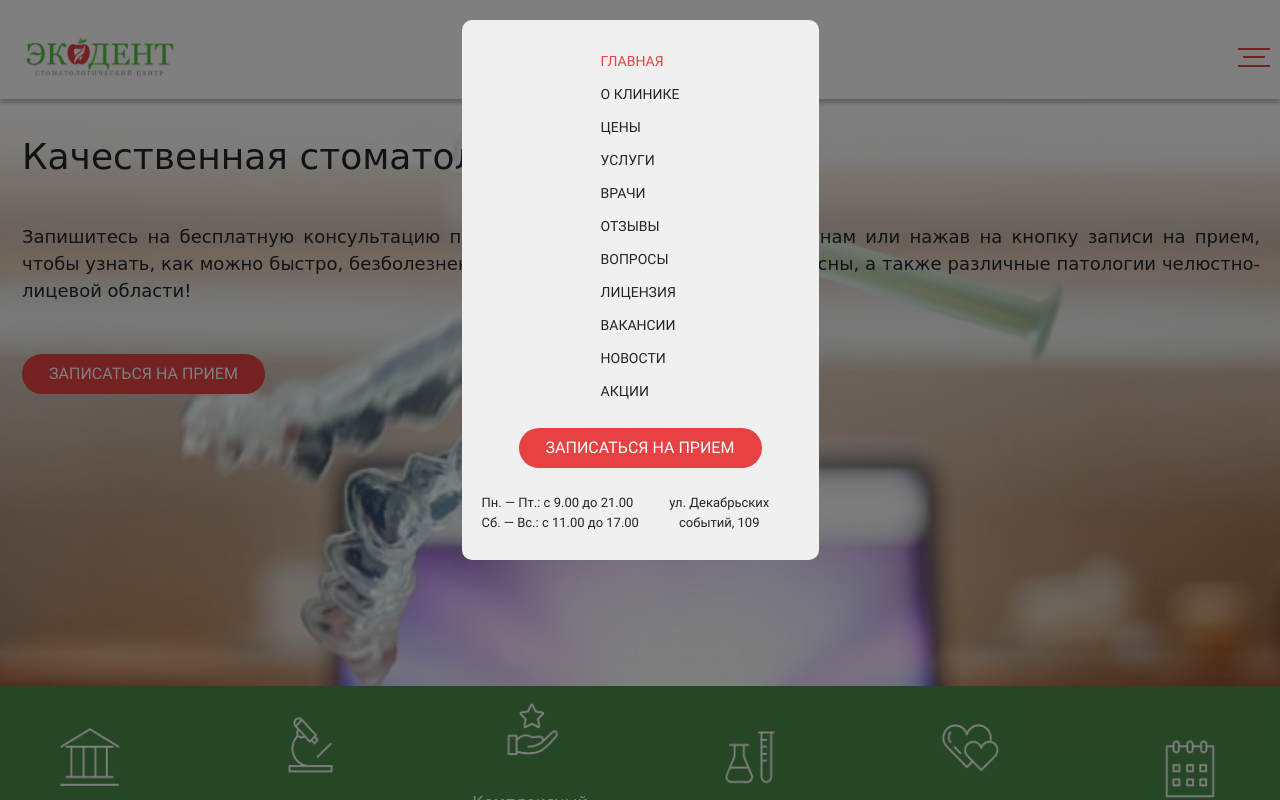
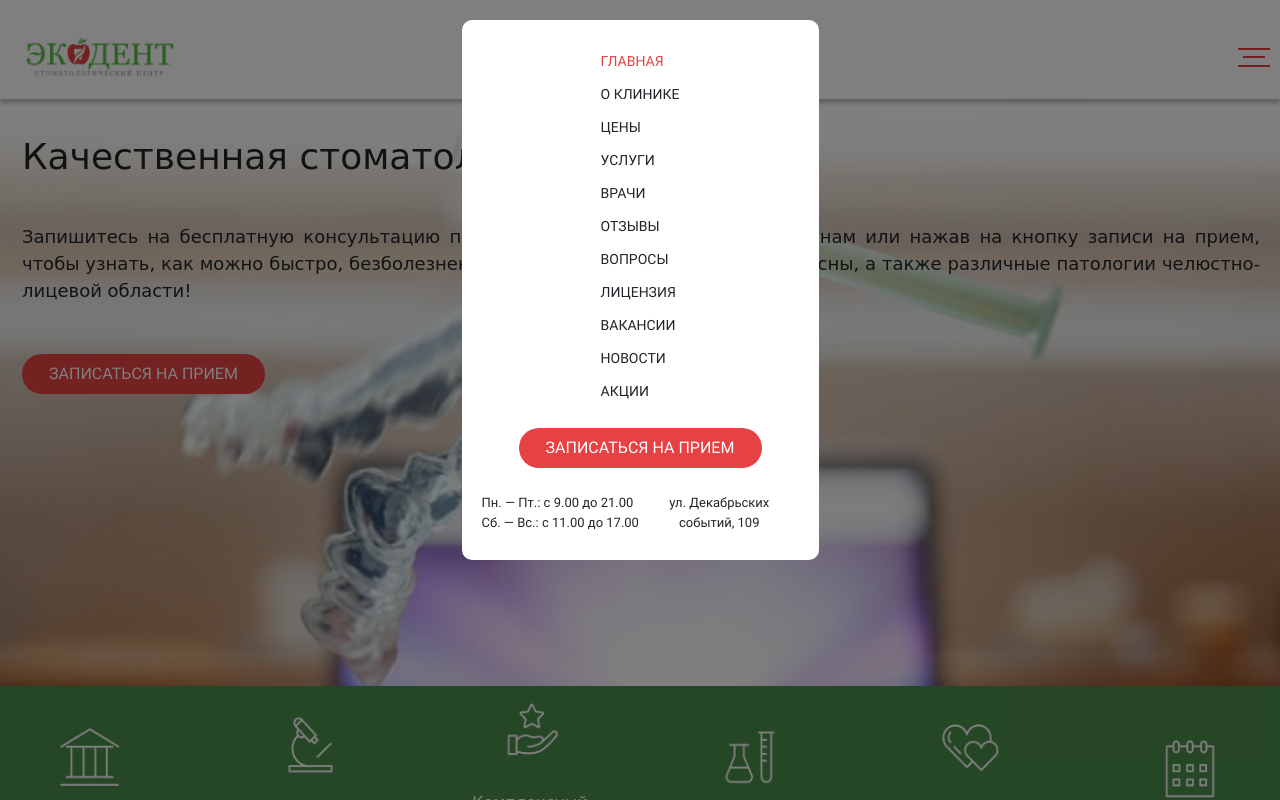
Before and after one commit to DimKaN7/ekodent, a Vue app: page / in a window 1280 px wide. Both pictures are taken after a click on the element 1253 px from the left and 57 px from the top of the page. Shown: the top 800 px of the page. Built offline with nearby package versions, Linux system fonts and the light colour scheme; what vue-yandex-metrika would draw is missing.

Commit message:
fix: submenu bc

```diff
--- a/src/components/ArrowSlider/ArrowSlider.vue
+++ b/src/components/ArrowSlider/ArrowSlider.vue
@@ -18,13 +18,7 @@
       </div>
       <div class="fade-wrapper" v-else>
         <transition mode="out-in" name="fade">
-          <div class="fade-slider" v-if="scrollIndex == 0">
-            <slot></slot>
-          </div>
-          <div class="fade-slider" v-else-if="scrollIndex == 1">
-            <slot></slot>
-          </div>
-          <div class="fade-slider" v-else>
+          <div class="fade-slider" v-for="i in [scrollIndex]" :key="i">
             <slot></slot>
           </div>
         </transition>
--- a/src/components/Menu/SubMenu.vue
+++ b/src/components/Menu/SubMenu.vue
@@ -89,12 +89,12 @@ export default {
 .submenu {
   width: 100%;
   height: 100%;
-  background-color: #F0F0F0;
+  background-color: #fff;
   border: 2px solid #4D8E4D;
   border-top: none;
   padding: 23px 5px;
   border-radius: 0 0px 10px 10px;
-  z-index: 2;
+  z-index: 10;
 
   &__item {
     cursor: pointer;
```
